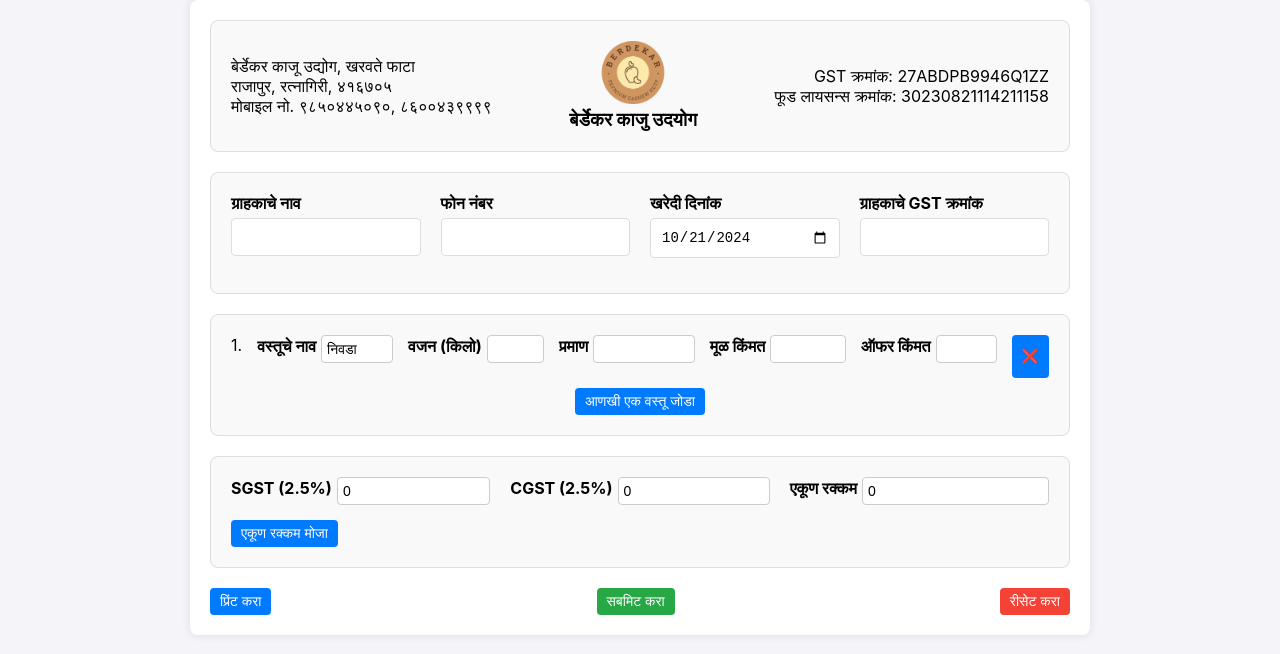
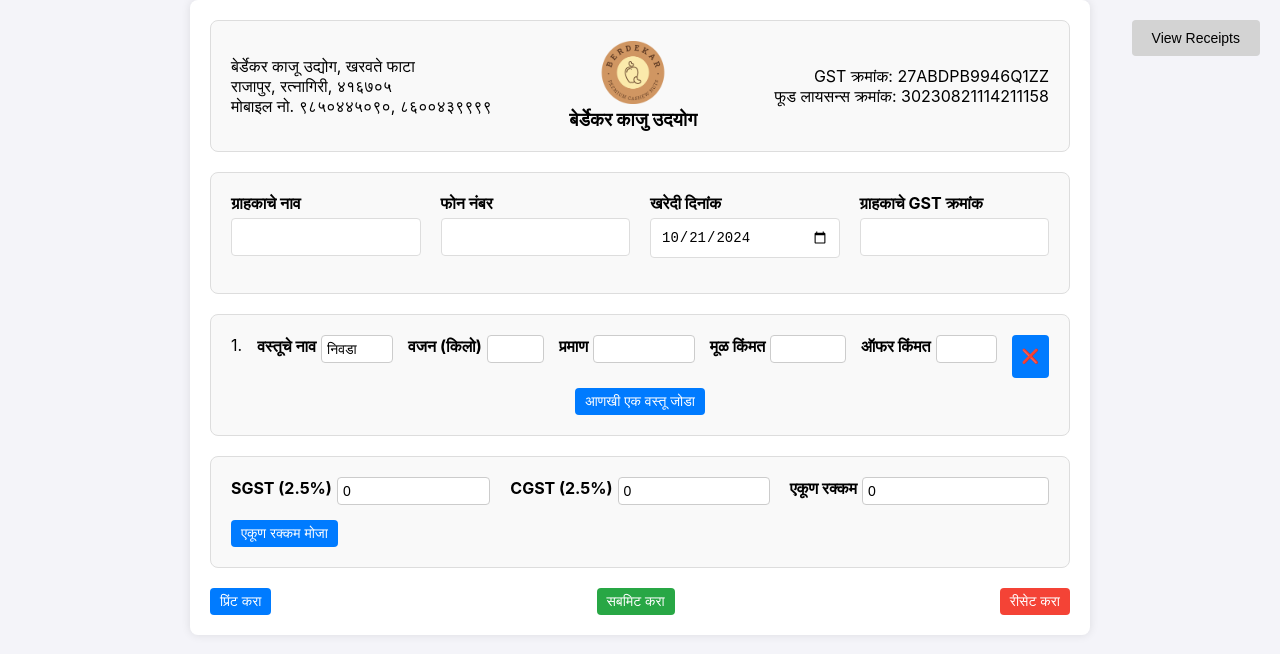
Before and after one commit to berdesourabh/react_purchase_receipt, a React (Create React App) app: page / in a window 1280 px wide. Shown: the top 654 px of the page. Built offline with nearby package versions, Linux system fonts and the light colour scheme.

Commit message:
Updated css

```diff
--- a/src/App.css
+++ b/src/App.css
@@ -17,6 +17,29 @@
   padding: 20px;
   box-shadow: 0 0 10px rgba(0, 0, 0, 0.1);
   border-radius: 8px;
+}
+
+/* Top-right button container */
+.top-right {
+  position: absolute;
+  top: 20px;
+  right: 20px;
+}
+
+/* View Receipts Button */
+.view-receipts-button {
+  background-color: lightgrey;
+  color: black;
+  padding: 10px 20px;
+  border: none;
+  border-radius: 4px;
+  font-size: 14px;
+  cursor: pointer;
+}
+
+.view-receipts-button:hover {
+  background-color: grey;
+  color: white;
 }
 
 /* Section Boxes */
@@ -167,3 +190,39 @@
   text-align: center;
   margin-top: 10px;
 }
+/* General print styles */
+@media print {
+  /* Hide all buttons and unnecessary elements */
+  button,
+  .top-right,
+  nav,
+  link,
+  meta,
+  title {
+      display: none !important;
+  }
+
+  /* Adjust layout for print */
+  .container {
+      max-width: 100%;
+      box-shadow: none;
+  }
+
+  body {
+      background-color: white;
+  }
+
+  /* Optionally, reduce font size for print */
+  body, .section-box {
+      font-size: 12px;
+  }
+
+  /* Hide placeholder text for inputs */
+  input::placeholder {
+      color: transparent;
+  }
+
+  textarea::placeholder {
+      color: transparent;
+  }
+}
--- a/src/App.js
+++ b/src/App.js
@@ -77,6 +77,13 @@
 
   return (
     <div className="container">
+      {/* View Receipts Button */}
+      <div className="top-right">
+        <button className="view-receipts-button" onClick={() => navigate("/receipts")}>
+          View Receipts
+        </button>
+      </div>
+
       {/* Brand Details Section */}
       <div className="section-box">
         <div className="brand-row">
@@ -84,11 +91,11 @@
             <p>बेर्डेकर काजू उद्योग, खरवते फाटा<br />राजापुर, रत्नागिरी, ४१६७०५<br />मोबाइल नो. ९८५०४४५०९०, ८६००४३९९९९</p>
           </div>
           <div className="brand-center">
-            <img src="company_logo.png" alt="Brand Logo" className="brand-logo" />
+            <img src={`${process.env.PUBLIC_URL}/company_logo.png`} alt="Brand Logo" className="brand-logo" />
             <h3>बेर्डेकर काजु उदयोग</h3>
           </div>
           <div className="brand-right">
-          <p>GST क्रमांक: 27ABDPB9946Q1ZZ<br />फूड लायसन्स क्रमांक: 30230821114211158</p>
+            <p>GST क्रमांक: 27ABDPB9946Q1ZZ<br />फूड लायसन्स क्रमांक: 30230821114211158</p>
           </div>
         </div>
       </div>
```
